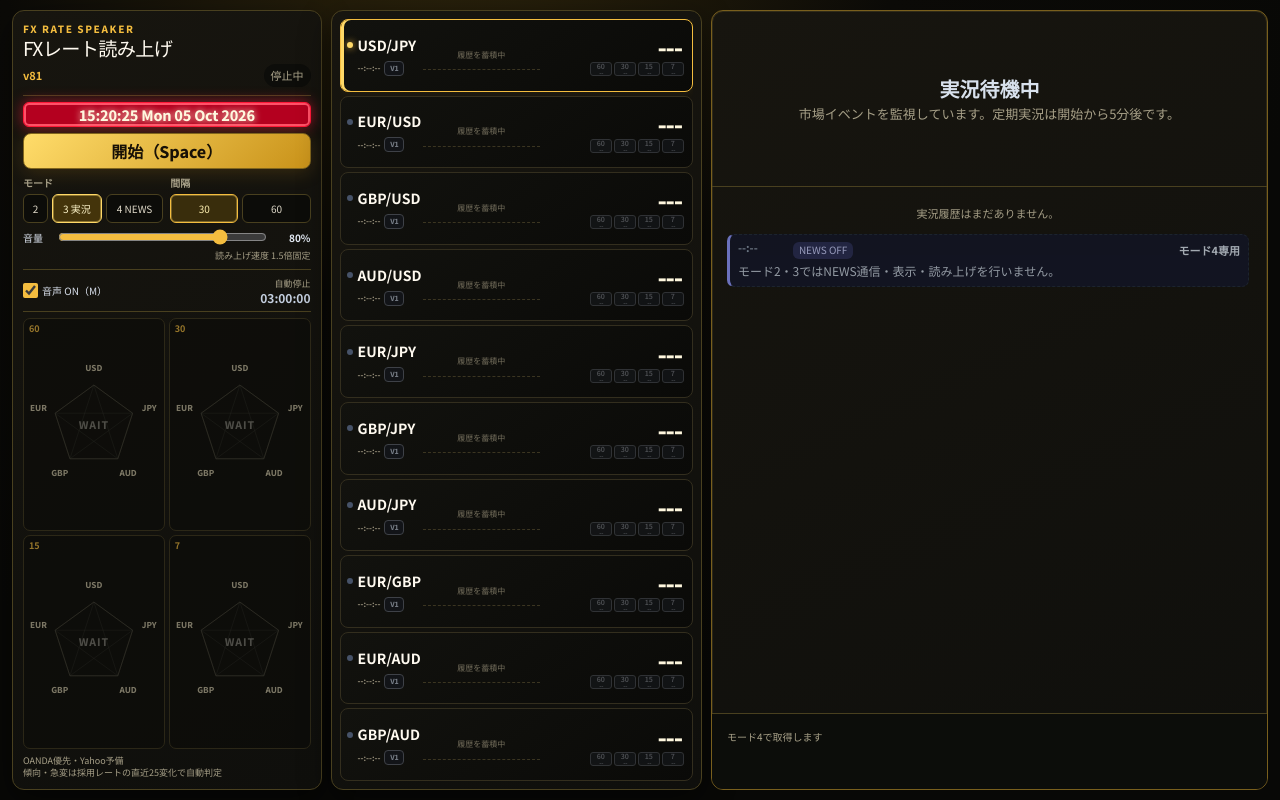
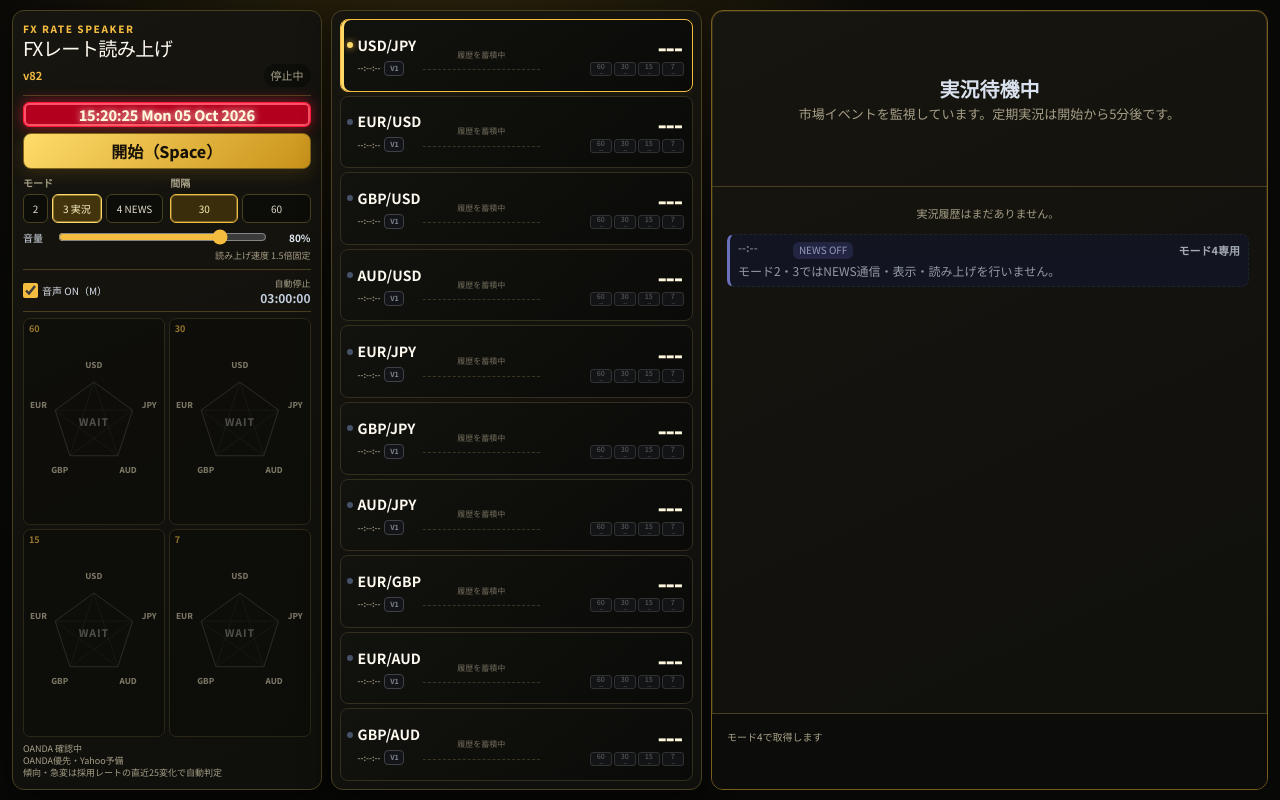
Before and after one commit to PrimeMinister2026/fx-rate-speaker, a Next.js app: page / in a window 1280 px wide. Built offline with nearby package versions, Linux system fonts and the light colour scheme.

Commit message:
Show live OANDA connection status

```diff
--- a/app/page.tsx
+++ b/app/page.tsx
@@ -587,6 +587,7 @@ export default function Home() {
   const [intervalSeconds, setIntervalSeconds] = useState(30);
   const [rates, setRates] = useState<RateMap>({});
   const [rateSources, setRateSources] = useState<Record<string, RateSource>>({});
+  const [oandaStatus, setOandaStatus] = useState<"checking" | "connected" | "unconfigured" | "error" | "fallback">("checking");
   const [errors, setErrors] = useState<Record<string, boolean>>({});
   const [running, setRunning] = useState(false);
   const [soundOn, setSoundOn] = useState(true);
@@ -1922,10 +1923,27 @@ export default function Home() {
     setErrors((current) => ({ ...current, [message.symbol]: false }));
   }
 
+  async function refreshOandaHealth() {
+    try {
+      const response = await fetch(`/api/shadow/oanda?health=1&t=${Date.now()}`, { cache: "no-store" });
+      const data = await response.json() as { configured?: boolean; reachable?: boolean };
+      if (!data.configured) setOandaStatus("unconfigured");
+      else if (!data.reachable) setOandaStatus("error");
+      else setOandaStatus((current) => current === "connected" ? current : "checking");
+    } catch {
+      setOandaStatus("error");
+    }
+  }
+
   function startOandaPrimary(runId: number) {
     oandaEventSourceRef.current?.close();
+    setOandaStatus("checking");
+    void refreshOandaHealth();
     const source = new EventSource("/api/shadow/oanda");
     oandaEventSourceRef.current = source;
+    source.onopen = () => {
+      if (runId === runIdRef.current && runningRef.current) setOandaStatus("connected");
+    };
     source.onmessage = (event) => {
       if (runId !== runIdRef.current || !runningRef.current) return;
       try {
@@ -1939,6 +1957,8 @@ export default function Home() {
       if (oandaEventSourceRef.current === source) oandaEventSourceRef.current = null;
       oandaLiveRef.current = {};
       applyAdoptedRates(yahooRatesRef.current);
+      setOandaStatus("fallback");
+      void refreshOandaHealth();
       console.debug("[FX Rate Speaker OANDA primary] disconnected; switched to Yahoo fallback");
     };
   }
@@ -2311,7 +2331,7 @@ export default function Home() {
           <header className="brand-block">
             <p className="eyebrow">FX RATE SPEAKER</p>
             <h1>FXレート読み上げ</h1>
-            <div className="brand-meta"><strong>v81</strong><span className={running ? "live" : ""}>{status}</span></div>
+            <div className="brand-meta"><strong>v82</strong><span className={running ? "live" : ""}>{status}</span></div>
           </header>
           {detail && <div className="error-banner" role="alert">{detail}</div>}
           <time className={`control-clock ${isClockAlertWindow(currentTime) ? "alert-window" : ""}`} dateTime={new Date(currentTime).toISOString()}>{formatLiveDateTime(currentTime)}</time>
@@ -2361,7 +2381,16 @@ export default function Home() {
               />
             ))}
           </div>
-          <p className="source-note">OANDA優先・Yahoo予備<br />傾向・急変は採用レートの直近{VOLATILITY_WINDOW}変化で自動判定</p>
+          <p className="source-note">
+            <span className={`oanda-status ${oandaStatus}`}>
+              {oandaStatus === "connected" ? "OANDA 接続中"
+                : oandaStatus === "unconfigured" ? "OANDA 未設定 / Yahoo予備"
+                  : oandaStatus === "error" ? "OANDA 接続失敗 / Yahoo予備"
+                    : oandaStatus === "fallback" ? "OANDA 切断 / Yahoo予備"
+                      : "OANDA 確認中"}
+            </span><br />
+            OANDA優先・Yahoo予備<br />傾向・急変は採用レートの直近{VOLATILITY_WINDOW}変化で自動判定
+          </p>
         </aside>
 
         <section className="rate-column panel">
```
